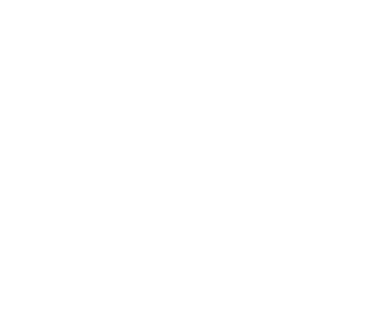
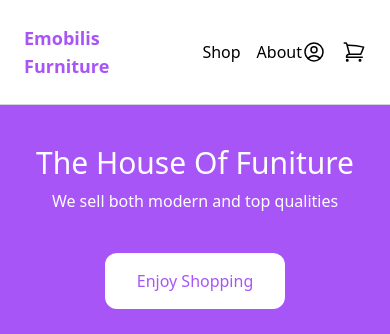
Before and after one commit to Emmoloks/OnlineFarm, a Django app: page / in a window 390 px wide. Before the commit the part shown is empty. Shown: the top 334 px of the page. Run offline with Django 5.2, Linux system fonts and the light colour scheme; some libraries are stand-ins or nearby versions.

Commit message:
emobilis_webdev

```diff
--- a/emobilis_webdev/core/templates/core/base.html
+++ b/emobilis_webdev/core/templates/core/base.html
@@ -1,10 +1,56 @@
 <!DOCTYPE html>
-<html>
+<html lang="en">
 <head>
     <meta charset="UTF-8">
     <meta name="viewport" content="width=device-width, initial-scale=1.0">
     <script src="https://cdn.tailwindcss.com"></script>
 </head>
 <body>
+    <nav class="border-b border-gray-300">
+        <div class="max-w-6xl mx-auto py-2 px-6 xl:px-0 flex items-center justify-between">
+            <div class="menu-left flex items-center space-x-6">
+                <a href="#" class="py-4 text-lg text-purple-500 font-semibold">Emobilis Furniture</a>
+                <ul class="flex items-center space-x-4">
+                    <li><a href="#">Shop</a></li>
+                    <li><a href="#">About</a></li>
+                </ul>
+            </div>
+            <div class="menu-right flex items-center space-x-4">
+                <a href="#">
+                    <svg xmlns="http://www.w3.org/2000/svg" fill="none" viewBox="0 0 24 24" stroke-width="1.5" stroke="currentColor" class="size-6">
+                        <path stroke-linecap="round" stroke-linejoin="round" d="M17.982 18.725A7.488 7.488 0 0 0 12 15.75a7.488 7.488 0 0 0-5.982 2.975m11.963 0a9 9 0 1 0-11.963 0m11.963 0A8.966 8.966 0 0 1 12 21a8.966 8.966 0 0 1-5.982-2.275M15 9.75a3 3 0 1 1-6 0 3 3 0 0 1 6 0Z" />
+                      </svg>
+                </a>
+                <a href="#">
+                    <svg xmlns="http://www.w3.org/2000/svg" fill="none" viewBox="0 0 24 24" stroke-width="1.5" stroke="currentColor" class="size-6">
+                        <path stroke-linecap="round" stroke-linejoin="round" d="M2.25 3h1.386c.51 0 .955.343 1.087.835l.383 1.437M7.5 14.25a3 3 0 0 0-3 3h15.75m-12.75-3h11.218c1.121-2.3 2.1-4.684 2.924-7.138a60.114 60.114 0 0 0-16.536-1.84M7.5 14.25 5.106 5.272M6 20.25a.75.75 0 1 1-1.5 0 .75.75 0 0 1 1.5 0Zm12.75 0a.75.75 0 1 1-1.5 0 .75.75 0 0 1 1.5 0Z" />
+                      </svg>
+                </a>
+            </div>
+        </div>
+    </nav>
+
+    <main>
+       {% block content %}
+       {% endblock %}
+    </main>
+
+    <footer class="bg-gray-100">
+        <div class="max-w-6xl mx-auto py-10 px-6 xl:px-0 md:flex justify-between">
+            <div class="footer-left mb-12 md:mb-0">
+                <h2 class="mb-5 uppercase text-lg">About Us</h2>
+                <p class="text-gray-700">We Sell Morden Funiture</p>
+            </div>
+            <div class="footer-right">
+                <h2 class="mb-5 uppercase text-lg">Social Links</h2>
+                <ul class="space-y-2">
+                    <li><a href="#" class="text-purple-500 hover:text-purple-800">Facebook</a></li>
+                    <li><a href="#" class="text-purple-500 hover:text-purple-800">Pinterest</a></li>
+                    <li><a href="#" class="text-purple-500 hover:text-purple-800">Youtube</a></li>
+                    <li><a href="#" class="text-purple-500 hover:text-purple-800">Twitter</a></li>
+                </ul>
+            </div>
+        </div>
+    </footer>
 </body>
 </html>
--- /dev/null
+++ b/emobilis_webdev/core/templates/core/frontpage.html
@@ -0,0 +1,29 @@
+{% extends 'core/base.html' %}
+{% block content %}
+<header class="px-6 py-10 lg:py-20 bg-purple-500">
+    <div class="max-w-3xl mx-auto text-center">
+        <p class="mb-2 text-3xl lg:text-5xl text-white">The House Of Funiture</p>
+        <p class="mb-10 text-white">We sell both modern and top qualities</p>
+        <a href="#" class="inline-block px-8 py-4 rounded-xl bg-white text-purple-500 hover:bg-gray-200">Enjoy Shopping</a>
+    </div>
+</header>
+
+<div class="max-w-6xl mx-auto py-2 px-6 xl:px-0">
+    <div class="products flex items-center flex-wrap">
+        <div class="w-full md:w-1/3 xl:w-1/4 px-6">
+            <a href="#">
+                <img class="rounded-xl hover:shadow-lg" src="https://i5.walmartimages.com/seo/Homfa-Full-Size-Bed-Frame-Modern-Leather-Upholstered-Platform-Bed-Frame-with-Adjustable-White-Headboard-No-Box-Spring-Needed_a06106ce-948f-46eb-b61a-6d951a19e2d3.776e3a77e3f30b575d3e72e93fc9c848.jpeg"
+            </a>
+            <div class="pt-3 flex items-center justify-between">
+                <a href="#">Product name</a>
+                <a href="#" class="text-purple-500 hover:text-purple-800">
+                    <svg xmlns="http://www.w3.org/2000/svg" fill="none" viewBox="0 0 24 24" stroke-width="1.5" stroke="currentColor" class="size-6">
+                        <path stroke-linecap="round" stroke-linejoin="round" d="M2.25 3h1.386c.51 0 .955.343 1.087.835l.383 1.437M7.5 14.25a3 3 0 0 0-3 3h15.75m-12.75-3h11.218c1.121-2.3 2.1-4.684 2.924-7.138a60.114 60.114 0 0 0-16.536-1.84M7.5 14.25 5.106 5.272M6 20.25a.75.75 0 1 1-1.5 0 .75.75 0 0 1 1.5 0Zm12.75 0a.75.75 0 1 1-1.5 0 .75.75 0 0 1 1.5 0Z" />
+                      </svg>
+                </a>
+            </div>
+            <p class="pt-1 text-gray-400">$899.99</p>
+        </div>
+    </div>
+</div>
+{% endblock %}
--- a/emobilis_webdev/core/views.py
+++ b/emobilis_webdev/core/views.py
@@ -1,6 +1,6 @@
 from django.shortcuts import render
 
 def frontpage(request):
-    return render(request, 'core/base.html')
+    return render(request, 'core/frontpage.html')
 
 # Create your views here.
--- a/emobilis_webdev/emobilis_webdev/settings.py
+++ b/emobilis_webdev/emobilis_webdev/settings.py
@@ -20,7 +20,7 @@ BASE_DIR = Path(__file__).resolve().parent.parent
 # See https://docs.djangoproject.com/en/5.1/howto/deployment/checklist/
 
 # SECURITY WARNING: keep the secret key used in production secret!
-SECRET_KEY = 'django-insecure-b28kjw&2#teyar^b-b#f30dgvuv3sbmql$rmkv7nf@za=8s7qr'
+SECRET_KEY = 'django-insecure-v0ndmv2br^tbvm!n2q-g_*fvva0((+nh)^41)v_j^%h0*hn^n6'
 
 # SECURITY WARNING: don't run with debug turned on in production!
 DEBUG = True
@@ -37,6 +37,7 @@ INSTALLED_APPS = [
     'django.contrib.sessions',
     'django.contrib.messages',
     'django.contrib.staticfiles',
+    'core',
 ]
 
 MIDDLEWARE = [
--- a/emobilis_webdev/emobilis_webdev/urls.py
+++ b/emobilis_webdev/emobilis_webdev/urls.py
@@ -19,6 +19,6 @@ from django.urls import path
 from core.views import frontpage
 
 urlpatterns = [
+    path('', frontpage, name='frontpage'),
     path('admin/', admin.site.urls),
-    path('', frontpage, name='frontpage'),
 ]
```
Also changed, not shown: emobilis_webdev/db.sqlite3 (added). Lines whose indentation alone changed are shown as unchanged.
